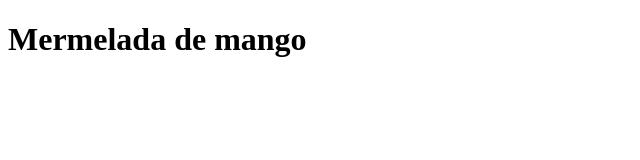
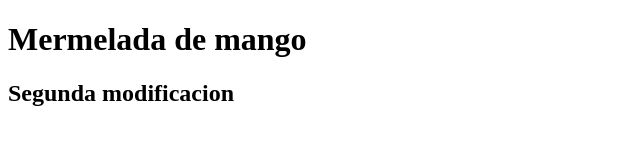
Before and after one commit to Redkinof/practica-alejandro-hernandez, a plain HTML site: page index.html in a window 1280 px wide. Shown: the whole page, without its empty margins (0-640 px from the left). Drawn offline with Linux system fonts and the light colour scheme.

Commit message:
Alteracion del archivo index.html

```diff
--- a/index.html
+++ b/index.html
@@ -8,5 +8,6 @@
 </head>
 <body>
     <h1>Mermelada de mango</h1>
+    <h2>Segunda modificacion</h2>
 </body>
 </html>
```
